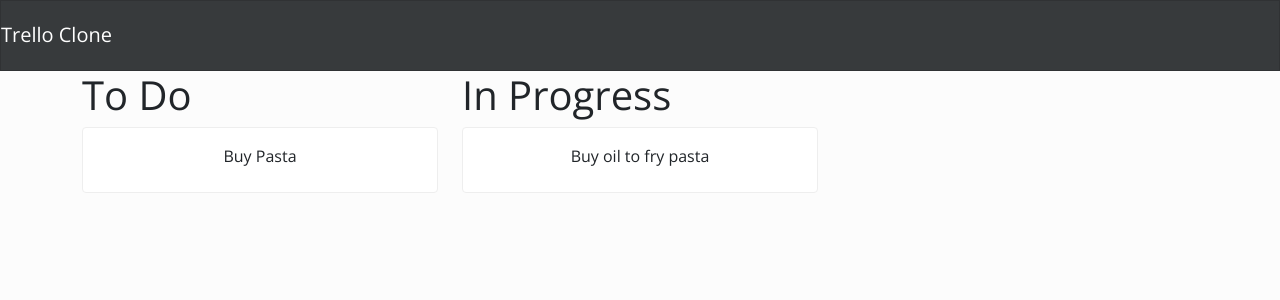
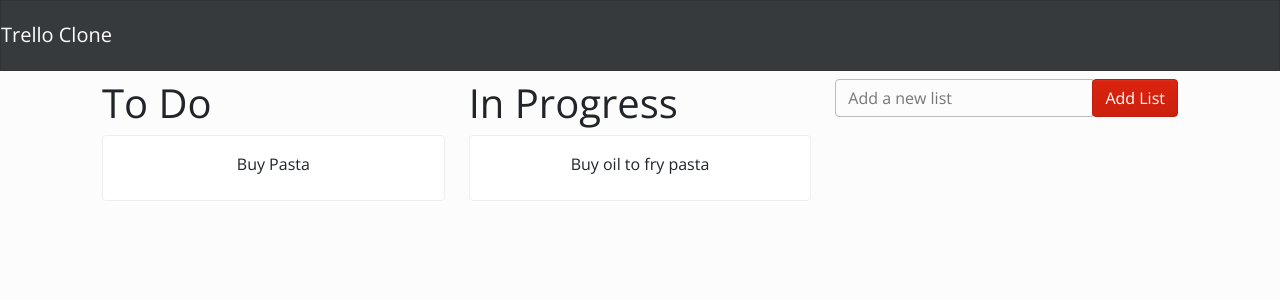
Before and after one commit to ChiragRamachandra/myhammer-trello-clone, a React (Create React App) app: page / in a window 1280 px wide. Shown: the top 300 px of the page. Built offline with nearby package versions, Linux system fonts and the light colour scheme.

Commit message:
updated add list setup
Author: Chirag Ramachandra

```diff
--- a/src/App.js
+++ b/src/App.js
@@ -32,12 +32,19 @@ const App = () => {
 	const [allLists, setallLists] = useState(initialLists)
 	const [allCards, setallCards] = useState(initialCards)
 
+	const [listName, setListName] = useState('')
+
 	return (
 		<Fragment>
 			<Header />
 
 			{/* passing down props through parent child relationship v/s context as this is a simple project and this helps for better readability */}
-			<BoardPage allLists={allLists} allCards={allCards} />
+			<BoardPage
+				allLists={allLists}
+				allCards={allCards}
+				listName={listName}
+				setListName={setListName}
+			/>
 		</Fragment>
 	)
 }
--- a/src/pages/boardPage/BoardPage.js
+++ b/src/pages/boardPage/BoardPage.js
@@ -1,8 +1,15 @@
 import React, {Fragment} from 'react'
-import {Container, Row} from 'react-bootstrap'
+import {
+	Button,
+	Col,
+	Container,
+	Row,
+	InputGroup,
+	FormControl,
+} from 'react-bootstrap'
 import ListComponent from '../../components/verticalLists/ListComponent'
 
-const BoardPage = ({allLists, allCards}) => {
+const BoardPage = ({allLists, allCards, listName, setListName}) => {
 	let displayColumn = []
 	Object.keys(allLists).forEach(function (listsKey) {
 		displayColumn = [
@@ -18,8 +25,20 @@ const BoardPage = ({allLists, allCards}) => {
 	return (
 		<Fragment>
 			<Container>
-				<Row style={{overflowX: 'auto'}} className='flex-row flex-nowrap'>
+				<Row style={{overflowX: 'auto'}} className='flex-row flex-nowrap m-2'>
 					{displayColumn}
+					<Col style={{display: 'inline-block', float: 'none'}} xs={4}>
+						<InputGroup className='mb-3'>
+							<FormControl
+								placeholder='Add a new list'
+								value={listName}
+								onChange={(e) => setListName(e.targetvalue)}
+							/>
+							<InputGroup.Append>
+								<Button onClick={() => {}}>Add List</Button>
+							</InputGroup.Append>
+						</InputGroup>
+					</Col>
 				</Row>
 			</Container>
 		</Fragment>
```
